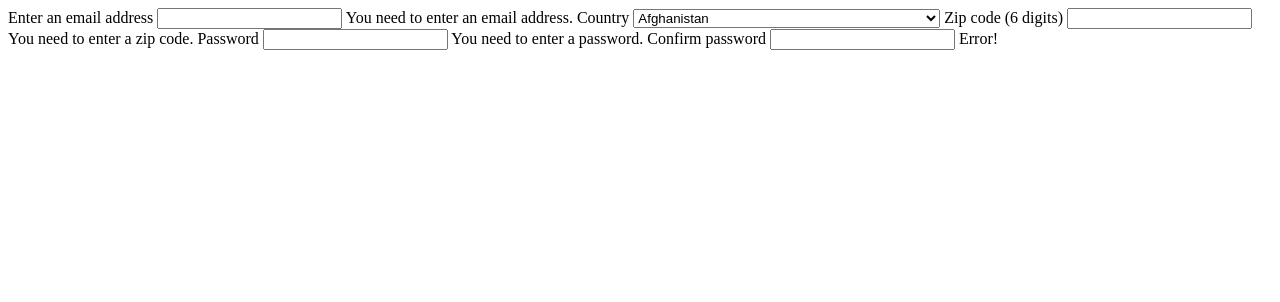
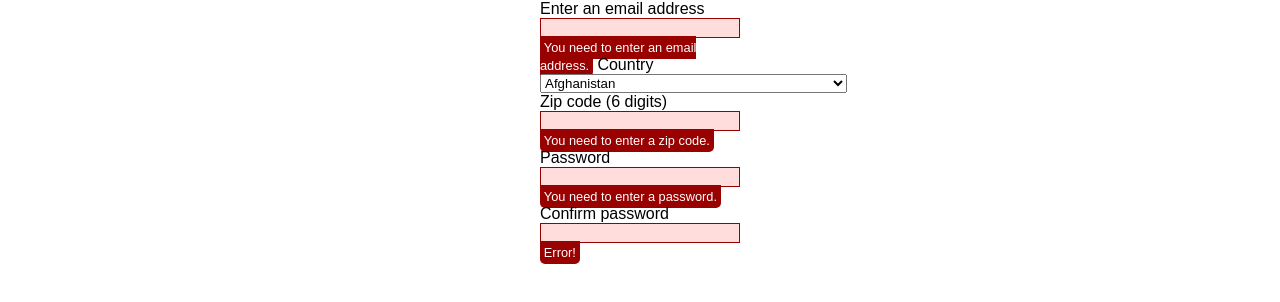
Before and after one commit to jylmarcus/js-form-validation, a plain HTML site: page index.html in a window 1280 px wide. Drawn offline with Linux system fonts and the light colour scheme.

Commit message:
Added styling for active errors

```diff
--- a/index.html
+++ b/index.html
@@ -4,6 +4,7 @@
     <meta charset="UTF-8">
     <meta http-equiv="X-UA-Compatible" content="IE=edge">
     <meta name="viewport" content="width=device-width, initial-scale=1.0">
+    <link rel="stylesheet" href="style.css">
     <title>A form that is validated by Javascript</title>
 </head>
 <body>
--- a/script.js
+++ b/script.js
@@ -83,7 +83,7 @@ function showError(element, elementError) {
 function checkPassword(){
     const password = document.querySelector('input[name=password]');
     const confirm = document.querySelector('input[name=confirm]');
-    const confirmError = document.querySelector(`${confirm.id} + span.error`);
+    const confirmError = document.querySelector(`#${confirm.id} + span.error`);
     if(confirm.value === password.value) {
         confirmError.textContent = "";
         confirmError.className = "error";
--- /dev/null
+++ b/style.css
@@ -0,0 +1,50 @@
+body {
+    font: 1em sans-serif;
+    width: 200px;
+    padding: 0;
+    margin: 0 auto;
+  }
+
+  p * {
+    display: block;
+  }
+
+  input {
+    appearance: none;
+
+    width: 100%;
+    border: 1px solid #333;
+    margin: 0;
+
+    font-family: inherit;
+    font-size: 90%;
+
+    box-sizing: border-box;
+  }
+
+  /* This is our style for the invalid fields */
+  input:invalid {
+    border-color: #900;
+    background-color: #fdd;
+  }
+
+  input:focus:invalid {
+    outline: none;
+  }
+
+  /* This is the style of our error messages */
+  .error {
+    width: 100%;
+    padding: 0;
+
+    font-size: 80%;
+    color: white;
+    background-color: #900;
+    border-radius: 0 0 5px 5px;
+
+    box-sizing: border-box;
+  }
+
+  .error.active {
+    padding: 0.3em;
+  }
```
